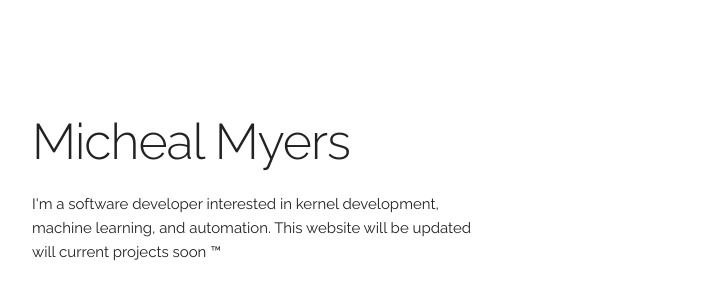
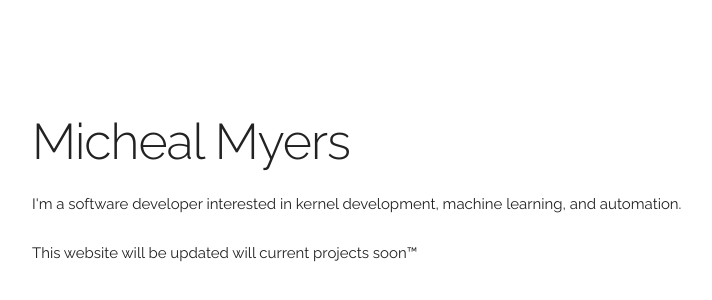
Before and after one commit to aelf2028/michealrmyers, a plain HTML site: page index.html in a window 1280 px wide. Shown: the part 128-428 px from the top of the page, without its empty margins (128-840 px from the left). Drawn offline with Linux system fonts and the light colour scheme.

Commit message:
Removed column

```diff
--- a/index.html
+++ b/index.html
@@ -18,9 +18,10 @@
 <body>
   <div class="container">
     <div class="row">
-      <div class="one-half column" style="margin-top: 25%">
+      <div style="margin-top: 25%">
         <h1>Micheal Myers</h1>
-        <p>I'm a software developer interested in kernel development, machine learning, and automation. This website will be updated will current projects soon &trade;<p>
+        <p>I'm a software developer interested in kernel development, machine learning, and automation.</p>
+        <p>This website will be updated will current projects soon&trade;<p>
       </div>
     </div>
   </div>
```
